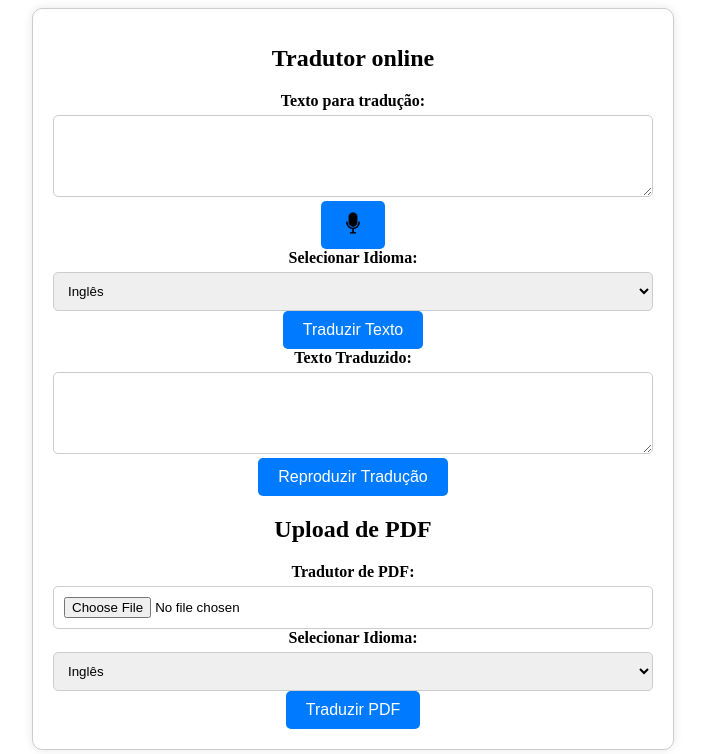
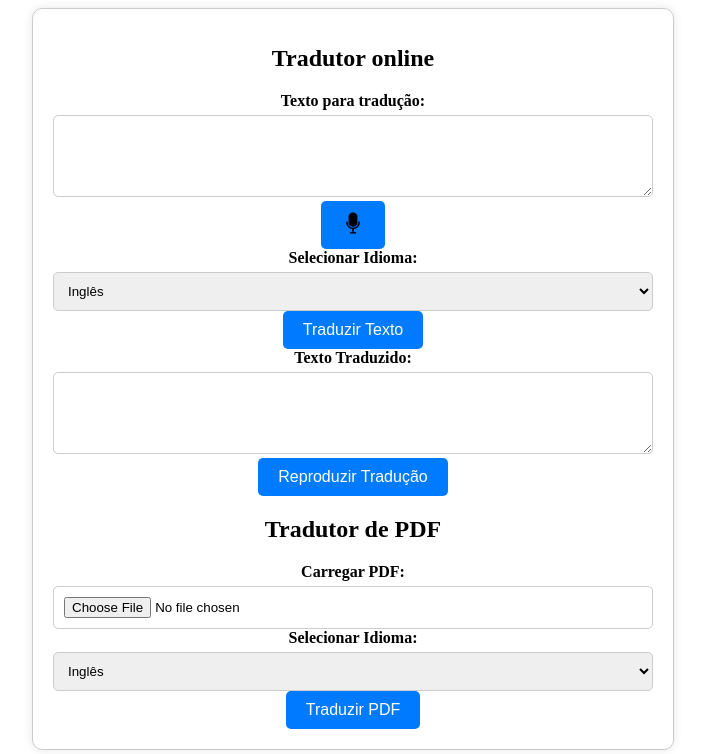
Before and after one commit to JoaoRamos112/onlinetranslator, a Flask app: page / in a window 1280 px wide. Shown: the top 754 px of the page, without its empty margins (287-992 px from the left). Run offline with Flask 3, Linux system fonts and the light colour scheme.

Commit message:
versao com api para reproduzir da azure e alterações html pedidas pelo prof

```diff
--- a/templates/index.html
+++ b/templates/index.html
@@ -37,9 +37,9 @@
         <button id="speak-button">Reproduzir Tradução</button>
 
 
-        <h2>Upload de PDF</h2>
+        <h2>Tradutor de PDF</h2>
         <form id="pdf-form" enctype="multipart/form-data">
-            <label for="pdf-file">Tradutor de PDF:</label>
+            <label for="pdf-file">Carregar PDF:</label>
             <input type="file" id="pdf-file" name="file">
             <label for="language">Selecionar Idioma:</label>
             <select id="language" name="language">
```
